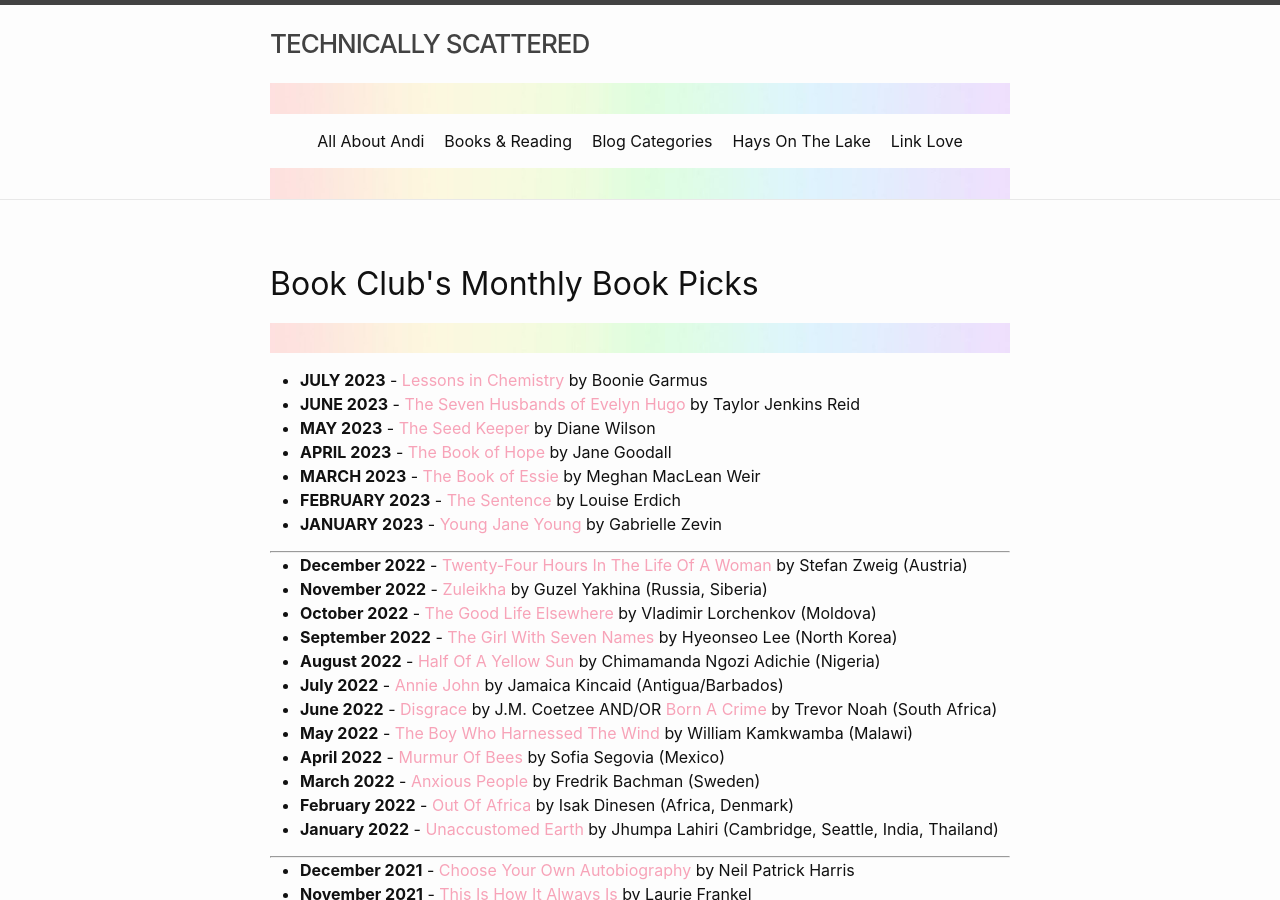
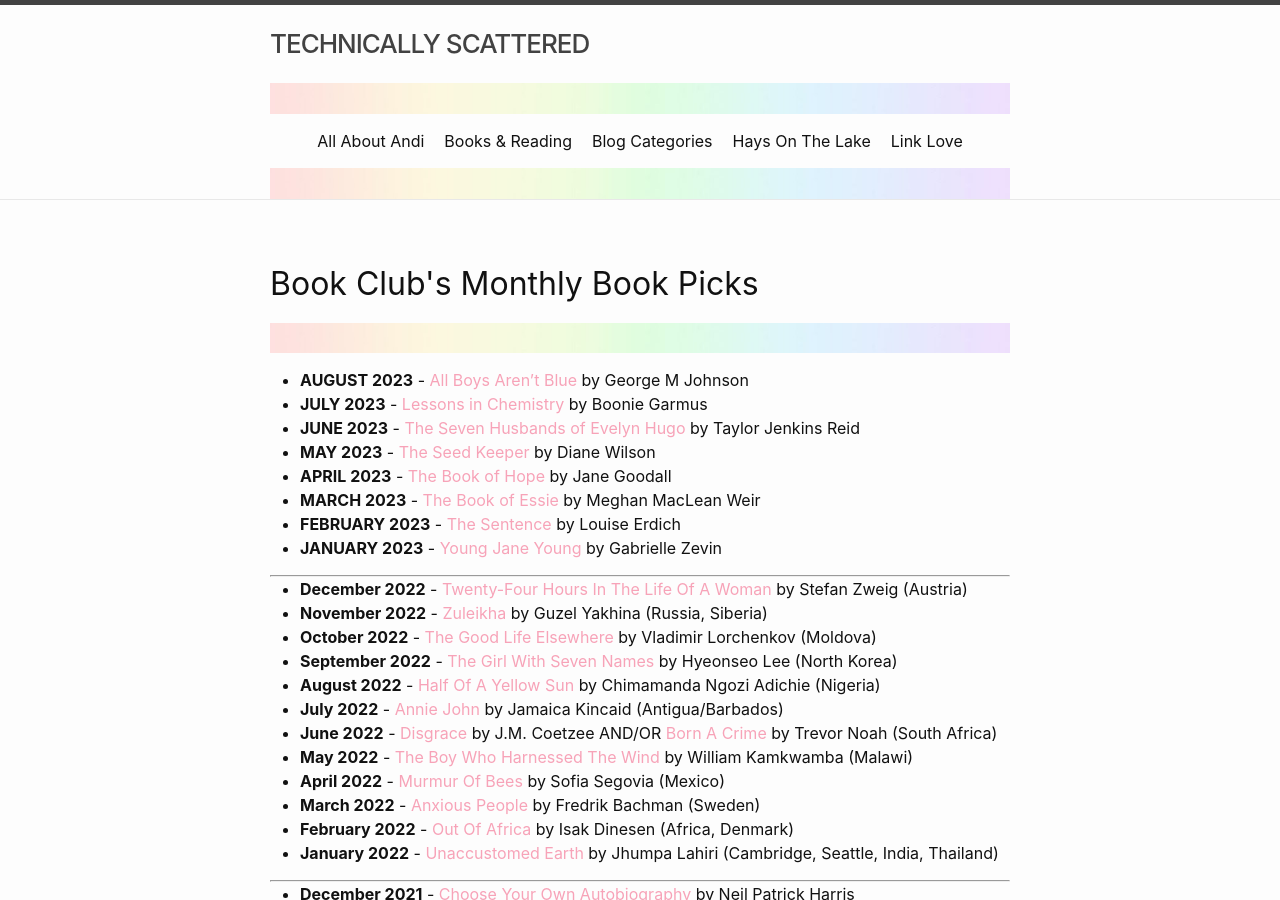
Before and after one commit to minihays/minihays.github.io, a Jekyll site: the page built from bookclub/booksread.markdown, in a window 1280 px wide and 900 px high. Built offline with Jekyll 4.4.1, drawn with Linux system fonts in a browser that asks for light colours.

Commit message:
Added new book to list

```diff
--- a/bookclub/booksread.markdown
+++ b/bookclub/booksread.markdown
@@ -6,6 +6,7 @@
 <h2>Book Club's Monthly Book Picks</h2>
 
 ![header](/images/SkinnyRainbow.jpg)
+- **AUGUST 2023** - [All Boys Aren't Blue](https://www.amazon.com/All-Boys-Arent-Blue/dp/0241515033/ref=monarch_sidesheet) by George M Johnson
 - **JULY 2023** - [Lessons in Chemistry](https://smile.amazon.com/Lessons-Chemistry-Garmus-Bonnie/dp/1804990922/ref=monarch_sidesheet) by Boonie Garmus
 - **JUNE 2023** - [The Seven Husbands of Evelyn Hugo](https://smile.amazon.com/Seven-Husbands-Evelyn-Hugo-Novel/dp/1501161938/ref=monarch_sidesheet) by Taylor Jenkins Reid
 - **MAY 2023** - [The Seed Keeper](https://smile.amazon.com/Seed-Keeper-Novel-Diane-Wilson/dp/1571311378/ref=monarch_sidesheet) by Diane Wilson
```
